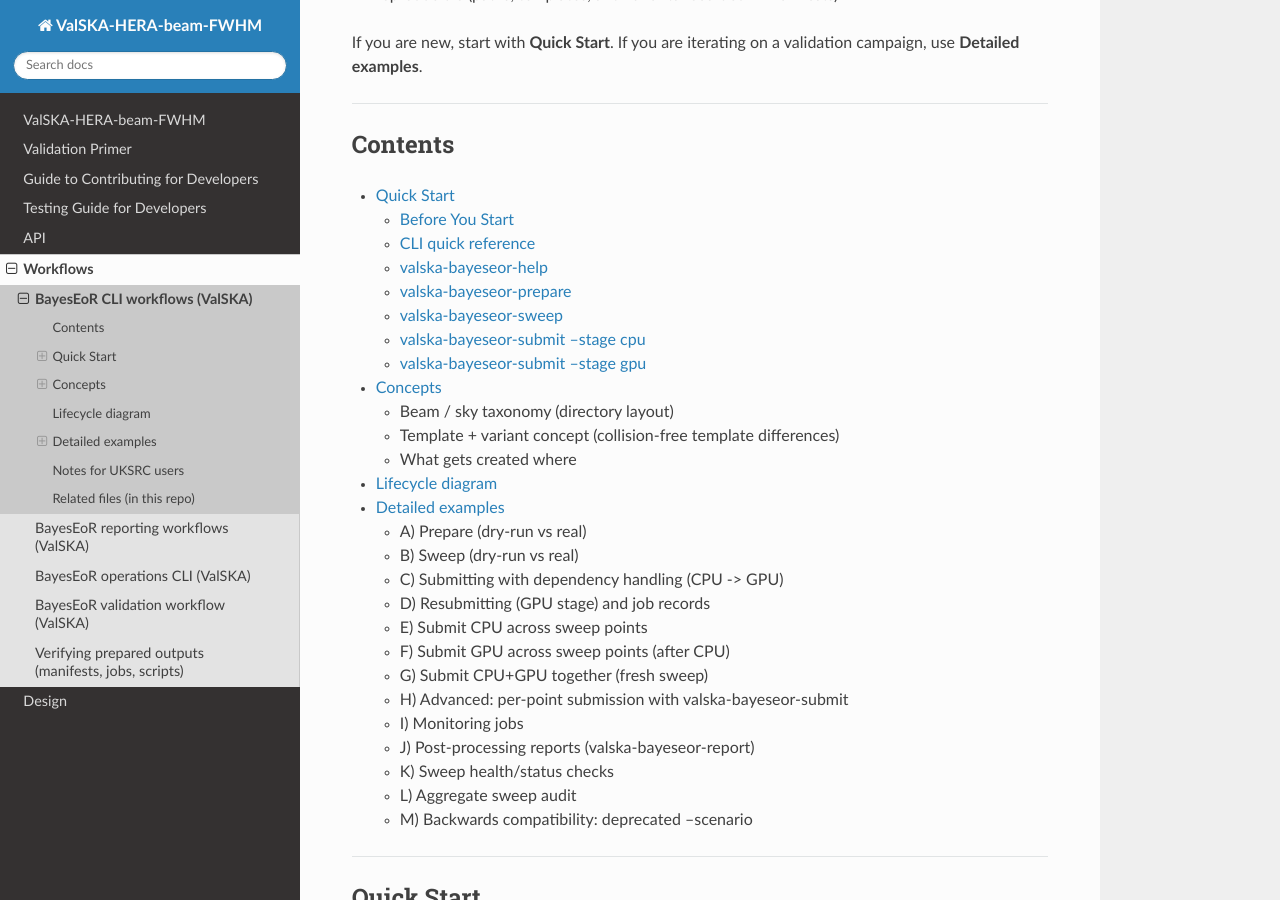
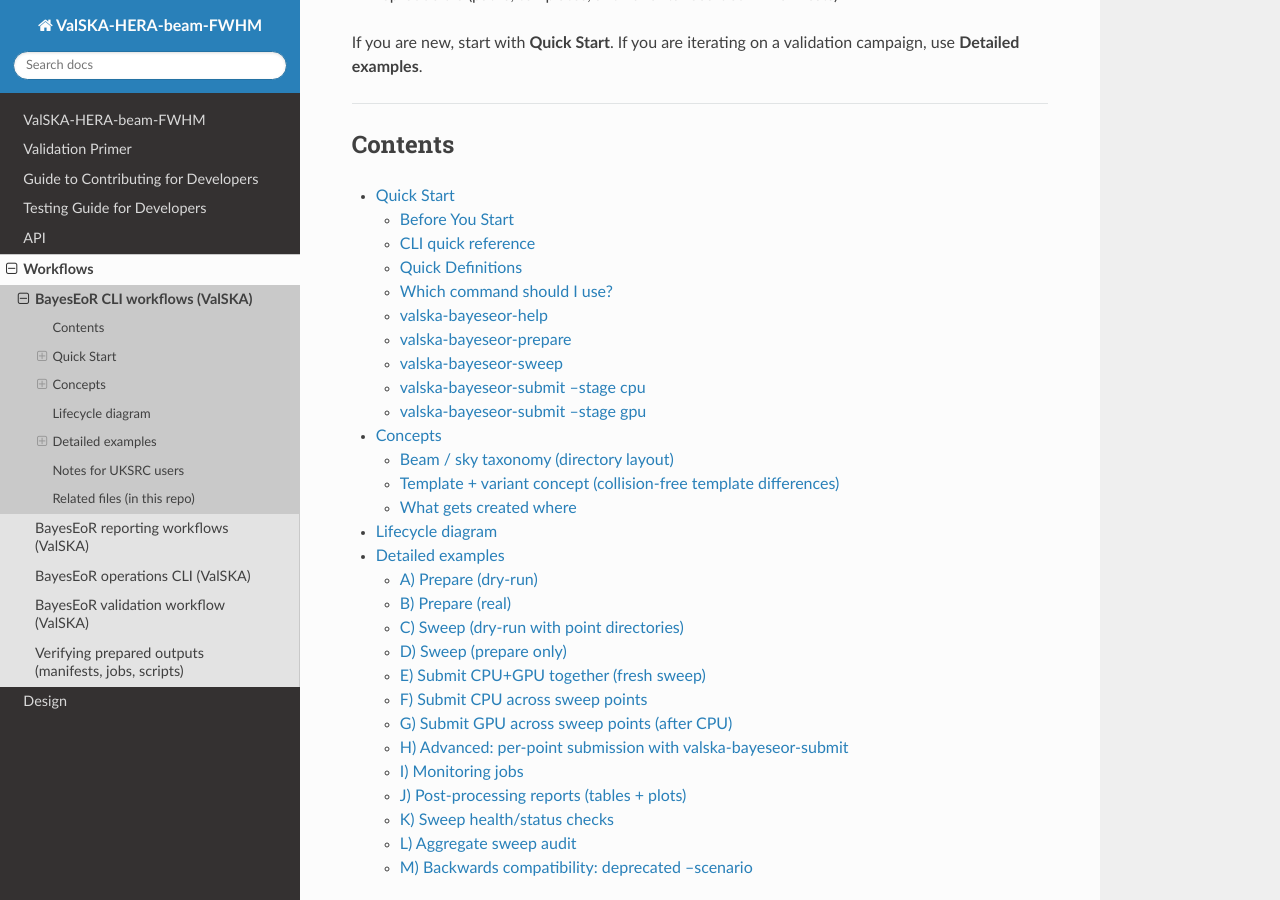
Before and after one commit to uksrc/ValSKA-HERA-beam-FWHM, a Sphinx documentation site: the page built from docs/source/workflows/bayeseor_cli_examples.md, in a window 1280 px wide and 900 px high, scrolled down 345 px. Built offline with Sphinx 7.4.7 and the Read the Docs theme 3.1.0, drawn with Linux system fonts in a browser that asks for light colours; some of the changed text lies outside the part shown.

Commit message:
Improve BayesEoR workflow page navigation

```diff
--- a/docs/source/workflows/bayeseor_cli_examples.md
+++ b/docs/source/workflows/bayeseor_cli_examples.md
@@ -16,30 +16,32 @@ If you are new, start with **Quick Start**. If you are iterating on a validation
 - [Quick Start](#quick-start)
   - [Before You Start](#before-you-start)
   - [CLI quick reference](#cli-quick-reference)
+  - [Quick Definitions](#quick-definitions)
+  - [Which command should I use?](#which-command-should-i-use)
   - [valska-bayeseor-help](#valska-bayeseor-help)
   - [valska-bayeseor-prepare](#valska-bayeseor-prepare)
   - [valska-bayeseor-sweep](#valska-bayeseor-sweep)
   - [valska-bayeseor-submit --stage cpu](#valska-bayeseor-submit---stage-cpu)
   - [valska-bayeseor-submit --stage gpu](#valska-bayeseor-submit---stage-gpu)
 - [Concepts](#concepts)
-  - Beam / sky taxonomy (directory layout)
-  - Template + variant concept (collision-free template differences)
-  - What gets created where
+  - [Beam / sky taxonomy (directory layout)](#beam--sky-taxonomy-directory-layout)
+  - [Template + variant concept (collision-free template differences)](#template--variant-concept-collision-free-template-differences)
+  - [What gets created where](#what-gets-created-where)
 - [Lifecycle diagram](#lifecycle-diagram)
 - [Detailed examples](#detailed-examples)
-  - A) Prepare (dry-run vs real)
-  - B) Sweep (dry-run vs real)
-  - C) Submitting with dependency handling (CPU -> GPU)
-  - D) Resubmitting (GPU stage) and job records
-  - E) Submit CPU across sweep points
-  - F) Submit GPU across sweep points (after CPU)
-  - G) Submit CPU+GPU together (fresh sweep)
-  - H) Advanced: per-point submission with valska-bayeseor-submit
-  - I) Monitoring jobs
-  - J) Post-processing reports (valska-bayeseor-report)
-  - K) Sweep health/status checks
-  - L) Aggregate sweep audit
-  - M) Backwards compatibility: deprecated --scenario
+  - [A) Prepare (dry-run)](#a-prepare-dry-run)
+  - [B) Prepare (real)](#b-prepare-real)
+  - [C) Sweep (dry-run with point directories)](#c-sweep-dry-run-with-point-directories)
+  - [D) Sweep (prepare only)](#d-sweep-prepare-only)
+  - [E) Submit CPU+GPU together (fresh sweep)](#e-submit-cpugpu-together-fresh-sweep)
+  - [F) Submit CPU across sweep points](#f-submit-cpu-across-sweep-points)
+  - [G) Submit GPU across sweep points (after CPU)](#g-submit-gpu-across-sweep-points-after-cpu)
+  - [H) Advanced: per-point submission with valska-bayeseor-submit](#h-advanced-per-point-submission-with-valska-bayeseor-submit)
+  - [I) Monitoring jobs](#i-monitoring-jobs)
+  - [J) Post-processing reports (tables + plots)](#j-post-processing-reports-tables--plots)
+  - [K) Sweep health/status checks](#k-sweep-healthstatus-checks)
+  - [L) Aggregate sweep audit](#l-aggregate-sweep-audit)
+  - [M) Backwards compatibility: deprecated --scenario](#m-backwards-compatibility-deprecated---scenario)
 
 ---
 
@@ -75,6 +77,9 @@ Runtime configuration in your ValSKA checkout:
 If you are unsure which command to start with, run:
 
     valska-bayeseor-help
+
+If you want copy/paste command sequences rather than a command map, jump to
+[Detailed examples](#detailed-examples).
 
 ### CLI quick reference
 
```
